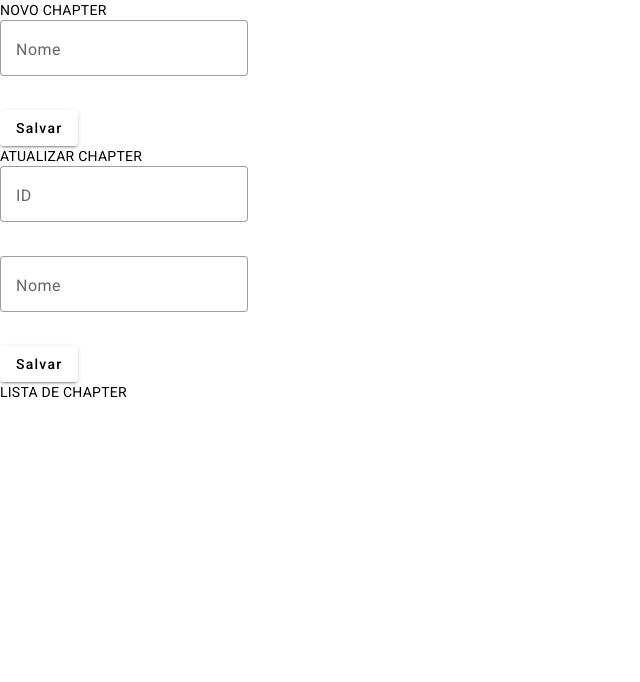
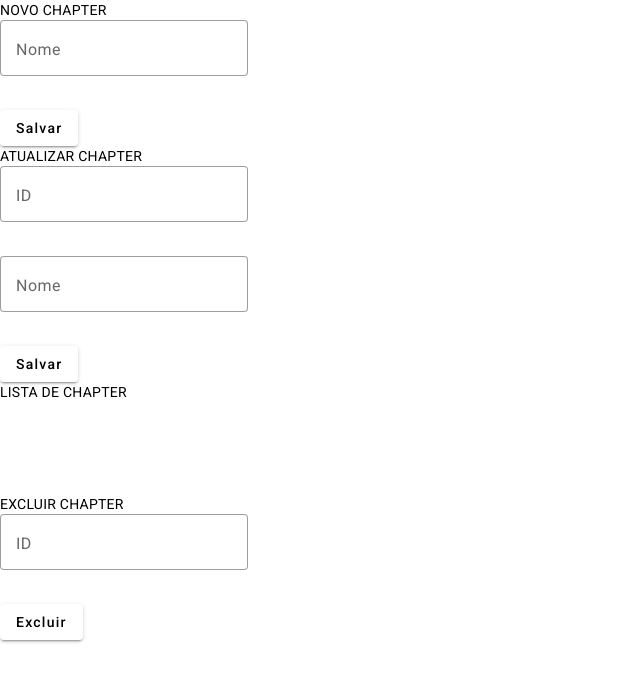
Before and after one commit to Mckz33/endpoints, an Angular app: page /chapter/update in a window 1280 px wide. Shown: the top 682 px of the page, without its empty margins (0-640 px from the left). Built offline with nearby package versions, Linux system fonts and the light colour scheme; no server answers.

Commit message:
delete implementado

```diff
--- a/src/app/app.component.html
+++ b/src/app/app.component.html
@@ -4,3 +4,8 @@ ATUALIZAR CHAPTER
 <app-update></app-update>
 LISTA DE CHAPTER
 <app-read></app-read>
+<br>
+<br>
+<br>
+EXCLUIR CHAPTER
+<app-delete></app-delete>
--- a/src/app/components/chapter/delete/delete.component.html
+++ b/src/app/components/chapter/delete/delete.component.html
@@ -1 +1,13 @@
-<p>delete works!</p>
+<p>
+  <mat-form-field appearance="outline">
+    <mat-label>ID</mat-label>
+    <input matInput [(ngModel)]="chapter.chapter_id" [ngModelOptions]="{standalone: true}" placeholder="Digite o ID">
+    <mat-icon matSuffix></mat-icon>
+  </mat-form-field>
+</p>
+<p>
+<section>
+  <div class="example-button-row">
+    <button mat-raised-button color="Criar" (click)="deletarChapter()">Excluir</button>
+  </div>
+</section>
--- a/src/app/components/chapter/delete/delete.component.ts
+++ b/src/app/components/chapter/delete/delete.component.ts
@@ -10,12 +10,13 @@ import {ChapterService} from "../../../services/chapter.service";
 export class DeleteComponent {
   chapter: Chapter =
     {
+      chapter_id: null as unknown as number,
       chapter_nome: ""
     }
   constructor(private chapterService: ChapterService) {
   }
   deletarChapter() {
-      this.chapterService.delete(this.chapter.chapter_nome).subscribe(() => {
+      this.chapterService.delete(this.chapter.chapter_id).subscribe(() => {
         console.log("Deletado com sucesso!")
       })
   }
--- a/src/app/services/chapter.service.ts
+++ b/src/app/services/chapter.service.ts
@@ -21,7 +21,7 @@ export class ChapterService {
     return this.http.post<Chapter>(this.baseUrl, chapter)
   }
 
-  delete(id: string): Observable<Chapter> {
+  delete(id: number | undefined): Observable<Chapter> {
     const url = `${this.baseUrl}/${id}`
     return this.http.delete<Chapter>(url)
   }
```
